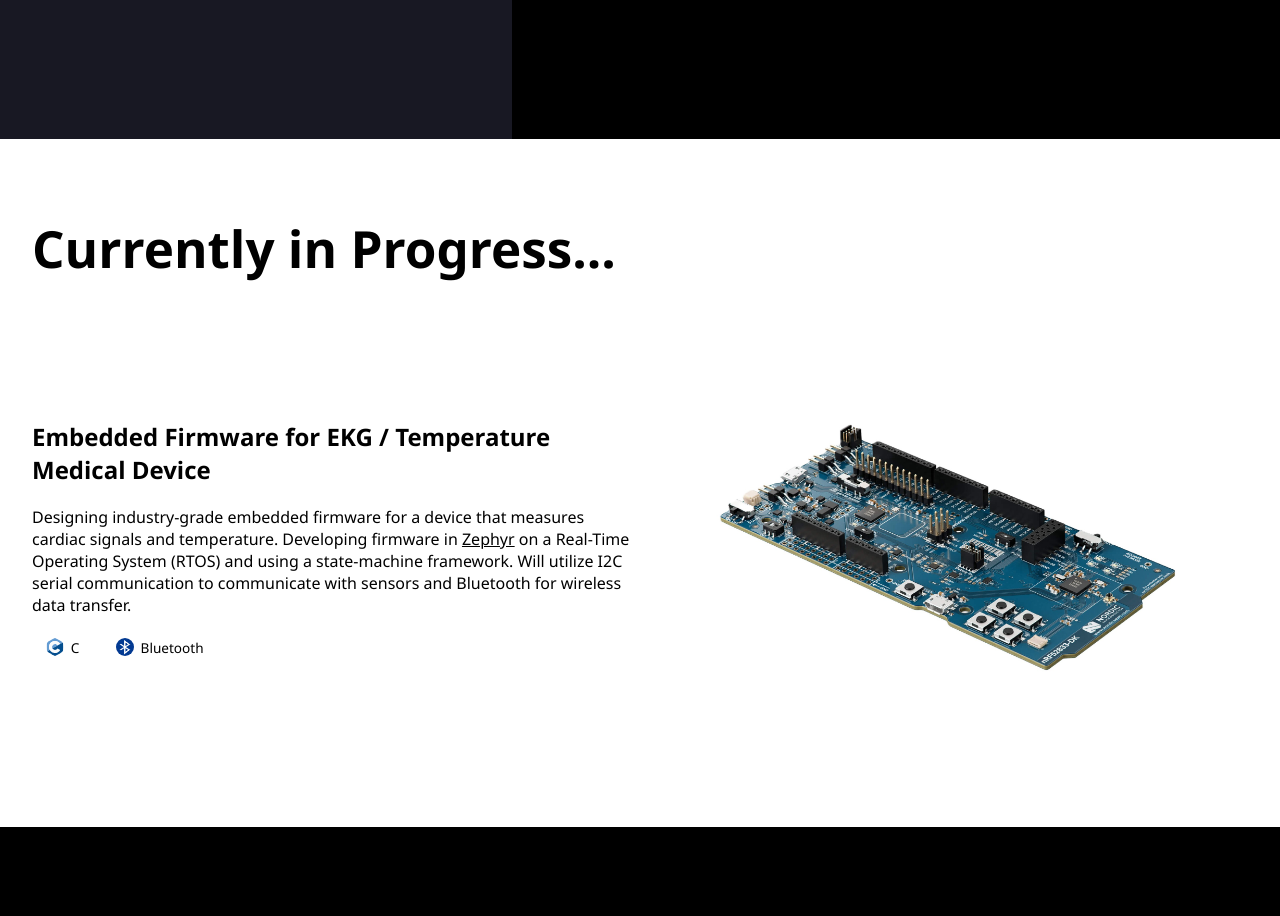
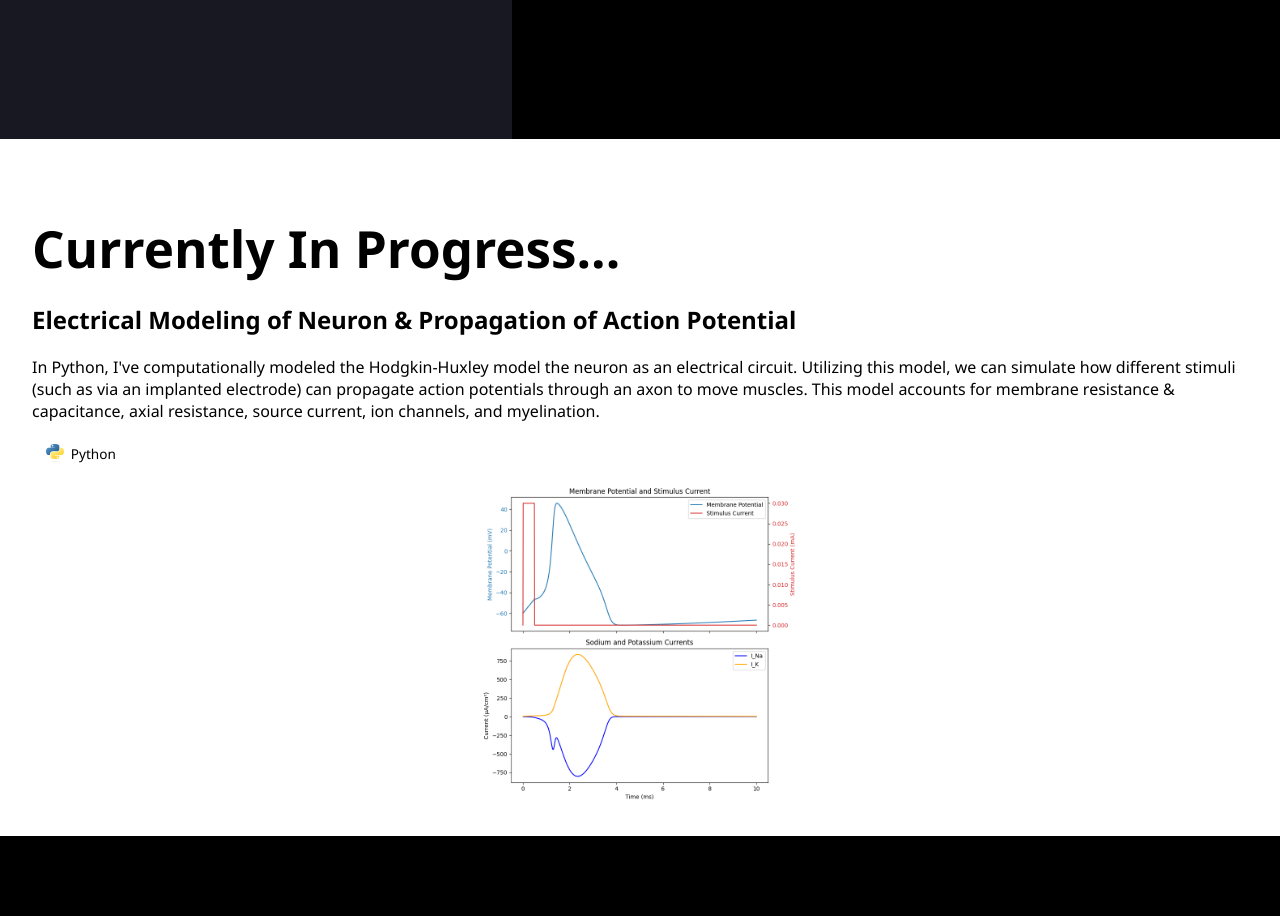
Before and after one commit to sajjy/sajan_patel_duke_bme, a Jekyll site: the page built from index.md, in a window 1280 px wide. Shown: the part 761-1677 px from the top of the page. Built offline with Jekyll 4.4.1, drawn with Linux system fonts in a browser that asks for light colours.

Commit message:
Add neuron modeling project

```diff
--- a/_layouts/default.html
+++ b/_layouts/default.html
@@ -68,30 +68,26 @@
 
   <!-- Projects Section -->
   <section id="current-projects">
-    <h1>Currently in Progress...</h1>
+    <h1>Currently In Progress...</h1>
 
-    <div class="project-card">
+    <div class="project-card-reverse">
       <div class="project-text">
-        <h2>Embedded Firmware for EKG / Temperature Medical Device</h2>
+        <h2>Electrical Modeling of Neuron & Propagation of Action Potential</h2>
         <p>
-          Designing industry-grade embedded firmware for a device that measures cardiac signals and temperature.
-          Developing firmware in <a href="https://www.zephyrproject.org/">Zephyr</a> on a Real-Time Operating System (RTOS)
-          and using a state-machine framework. Will utilize I2C serial communication to communicate with sensors and Bluetooth
-          for wireless data transfer.
+          In Python, I've computationally modeled the Hodgkin-Huxley model the neuron as an electrical circuit.
+          Utilizing this model, we can simulate how different stimuli (such as via an implanted electrode) can propagate
+          action potentials through an axon to move muscles. This model accounts for membrane resistance & capacitance,
+          axial resistance, source current, ion channels, and myelination.
         </p>
         <div class="tech-tags">
           <span class="tag">
-            <img src="{{ '/assets/tech-logos/c-programming.svg' | relative_url }}" alt="c-programming">
-            C
-          </span>
-          <span class="tag">
-            <img src="{{ '/assets/tech-logos/bluetooth.png' | relative_url }}" alt="Bluetooth">
-            Bluetooth
+            <img src="{{ '/assets/tech-logos/python.svg' | relative_url }}" alt="Python">
+            Python
           </span>
         </div>
       </div>
       <div class="project-image">
-        <img id="project-5-images" src="{{ '/assets/project-images/embedded_ekg/nordic_dk.jpg' | relative_url }}" alt="Project5_image">
+        <img id="project-6-images" src="{{ '/assets/project-images/neuron_modeling/action_potential_ion_channels.png' | relative_url }}" alt="Project5_image">
       </div>
     </div>
 
--- a/assets/style.css
+++ b/assets/style.css
@@ -248,6 +248,15 @@
 }
 
 #project-5-images {
+  height: 320px;
+  width: auto;
+  object-fit: cover;
+  border-radius: 5px;
+  display: block;
+  margin: 0 auto;
+}
+
+#project-6-images {
   height: 320px;
   width: auto;
   object-fit: cover;
@@ -666,7 +675,6 @@
   }
 
   .carousel {
-    .project-image {
     display: block;
     justify-content: center;
     order: 2; /* puts image after text even if markup differs */
```
Also changed, not shown: assets/project-images/neuron_modeling/action_potential_ion_channels.png (added).
